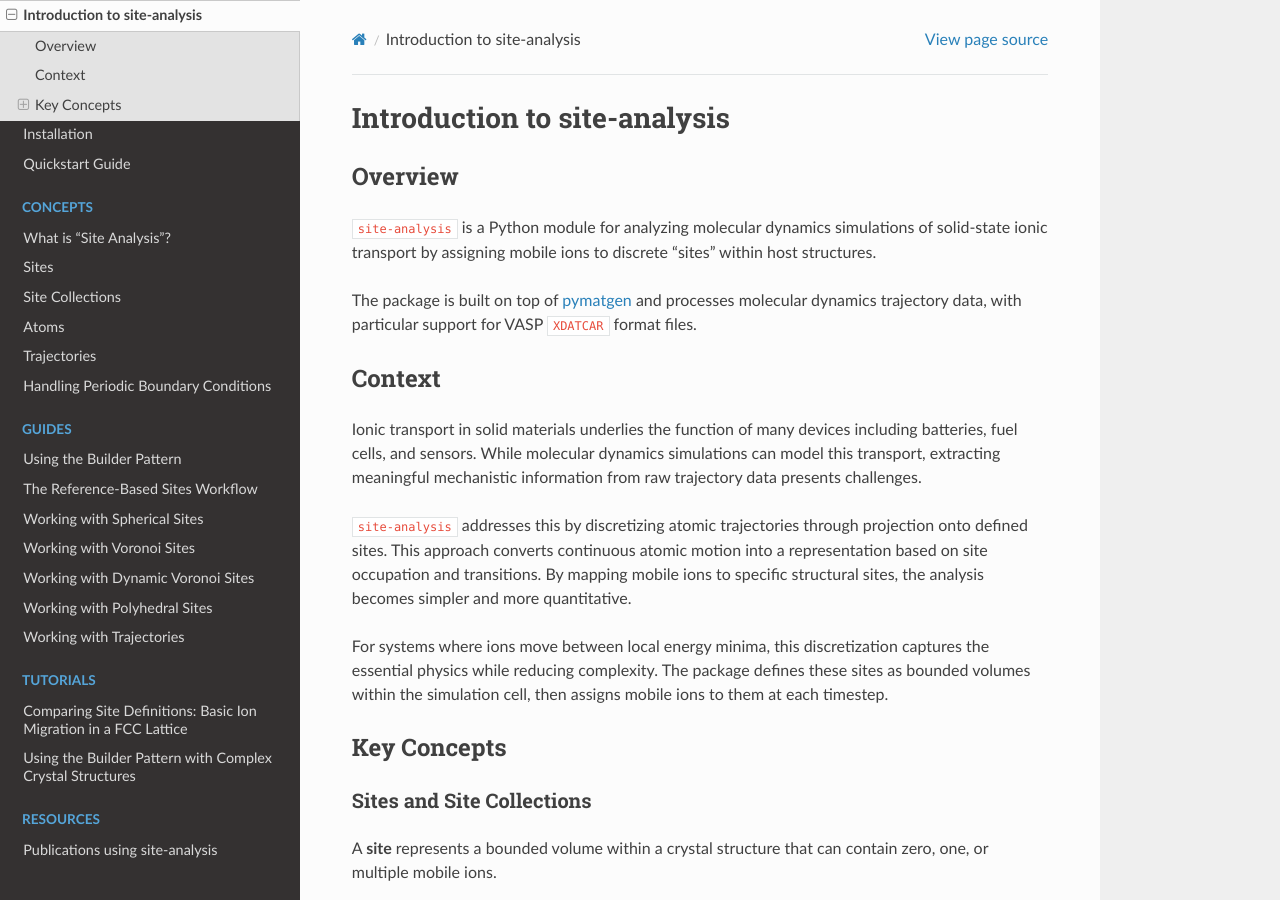
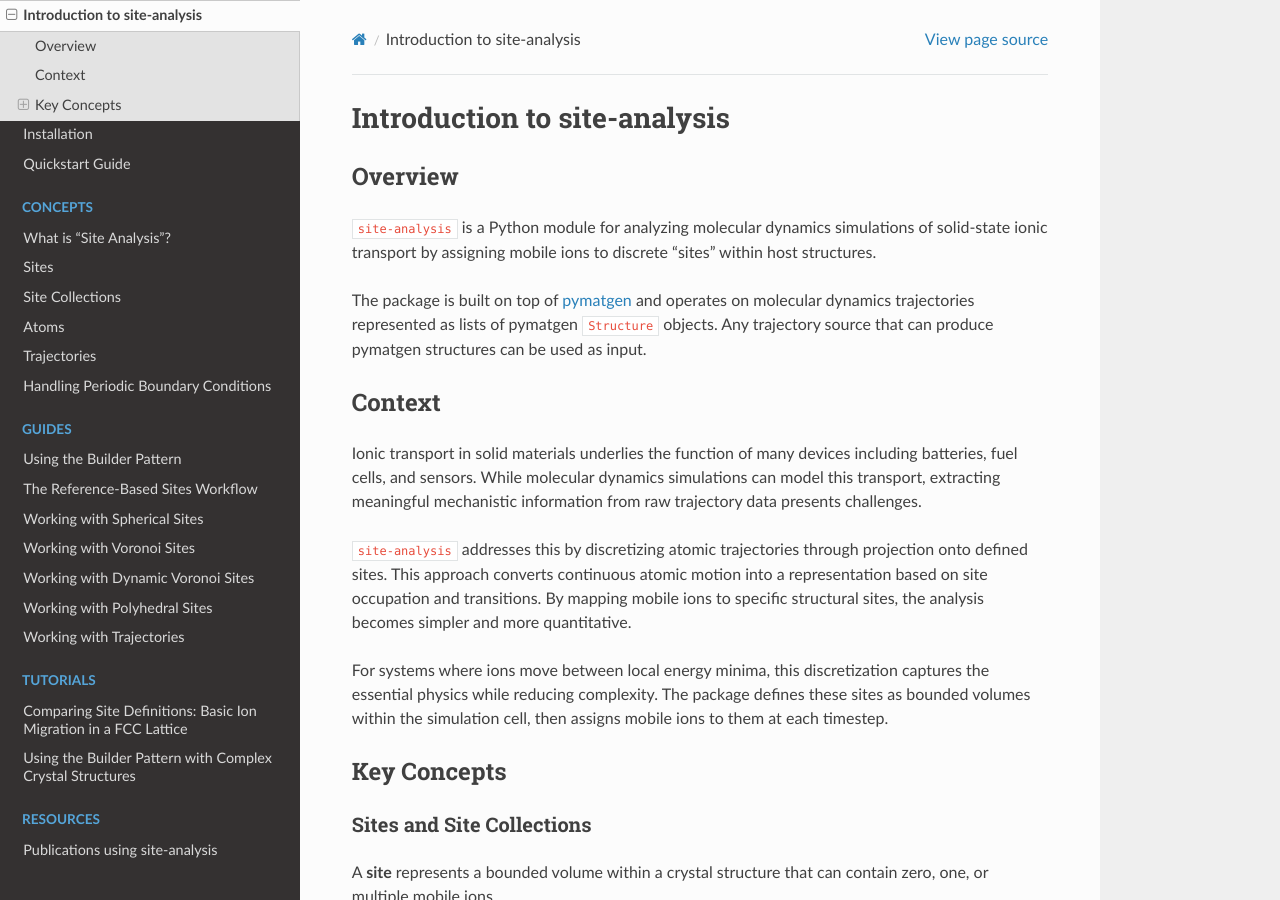
Before and after one commit to bjmorgan/site-analysis, a Sphinx documentation site: the page built from docs/source/introduction.md, in a window 1280 px wide and 900 px high. Built offline with Sphinx 7.4.7 and the Read the Docs theme 3.1.0, drawn with Linux system fonts in a browser that asks for light colours.

Commit message:
Clarify input generality and add contributing section to README
Remove VASP-specific framing from README, documentation, and paper.
The package operates on lists of pymatgen Structure objects and has
no VASP-specific code, so the description now reflects this generality.
Add a Contributing section to README linking to CONTRIBUTING.md.

Addresses reviewer comments from JOSS review.

```diff
--- a/docs/source/introduction.md
+++ b/docs/source/introduction.md
@@ -4,7 +4,7 @@
 
 `site-analysis` is a Python module for analyzing molecular dynamics simulations of solid-state ionic transport by assigning mobile ions to discrete "sites" within host structures.
 
-The package is built on top of [pymatgen](https://pymatgen.org/) and processes molecular dynamics trajectory data, with particular support for VASP `XDATCAR` format files.
+The package is built on top of [pymatgen](https://pymatgen.org/) and operates on molecular dynamics trajectories represented as lists of pymatgen `Structure` objects. Any trajectory source that can produce pymatgen structures can be used as input.
 
 ## Context
 
```
Also changed, not shown: README.md (+8 -5 lines), docs/source/index.md (+1 -1 lines), paper/paper.md (+1 -1 lines).
